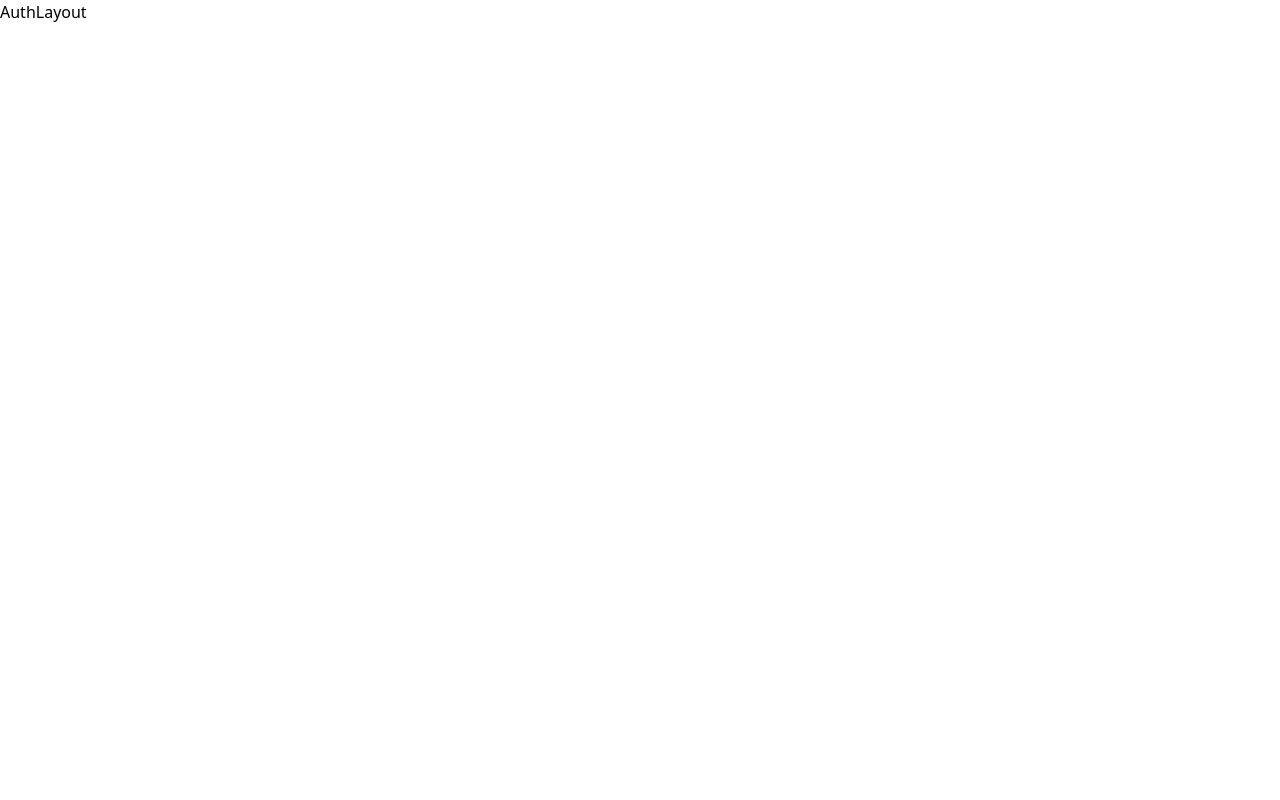
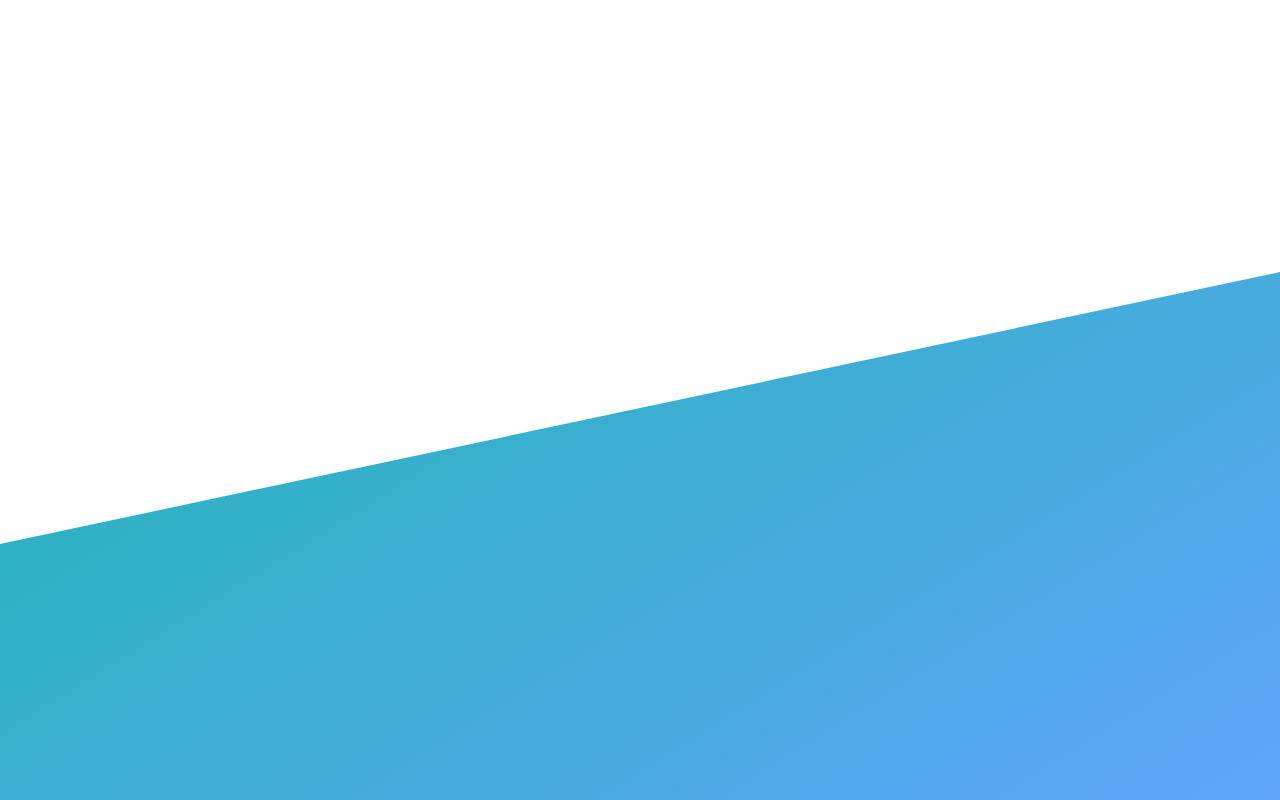
Before and after one commit to fall-Quera-front-end-bootcamp/Group-1, a React (Create React App) app: page / in a window 1280 px wide. Built offline with nearby package versions, Linux system fonts and the light colour scheme.

Commit message:
css login layout initialized

```diff
--- a/src/components/layout/authLayout.tsx/AuthLayout.tsx
+++ b/src/components/layout/authLayout.tsx/AuthLayout.tsx
@@ -1,7 +1,12 @@
 import React from "react";
 
 function AuthLayout() {
-  return <div>AuthLayout</div>;
+  return (
+    <div className="relative">
+      <div className="bg-gradient-to-br from-teal-500 to-blue-400 transform rotate-177 h-screen"></div>
+      <span className="absolute inset-0 bg-white clip-polygon"></span>
+    </div>
+  );
 }
 
 export default AuthLayout;
--- a/src/styles/tailwind.css
+++ b/src/styles/tailwind.css
@@ -1,3 +1,7 @@
 @tailwind base;
 @tailwind components;
 @tailwind utilities;
+
+.clip-polygon {
+  clip-path: polygon(0 68%, 100% 34%, 100% 0, 0 0);
+}
--- a/tailwind.config.js
+++ b/tailwind.config.js
@@ -1,6 +1,5 @@
-/** @type {import('tailwindcss').Config} */
 module.exports = {
-  content: [],
+  content: ["./src/**/*.{js,jsx,ts,tsx}"],
   theme: {
     extend: {},
   },
```
